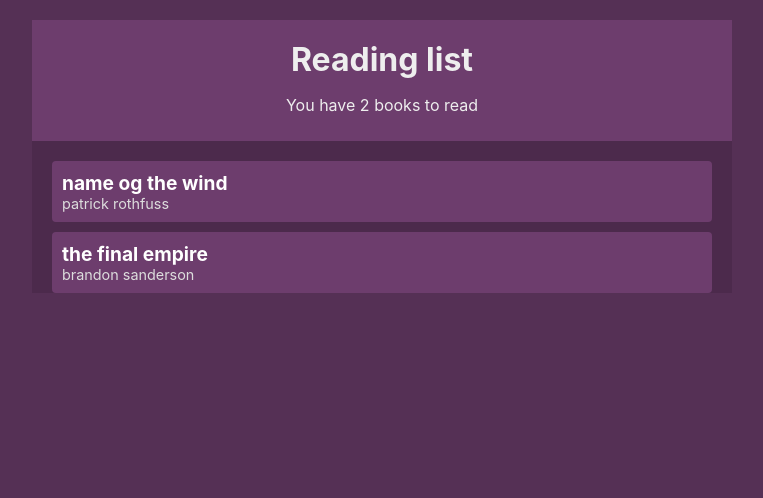
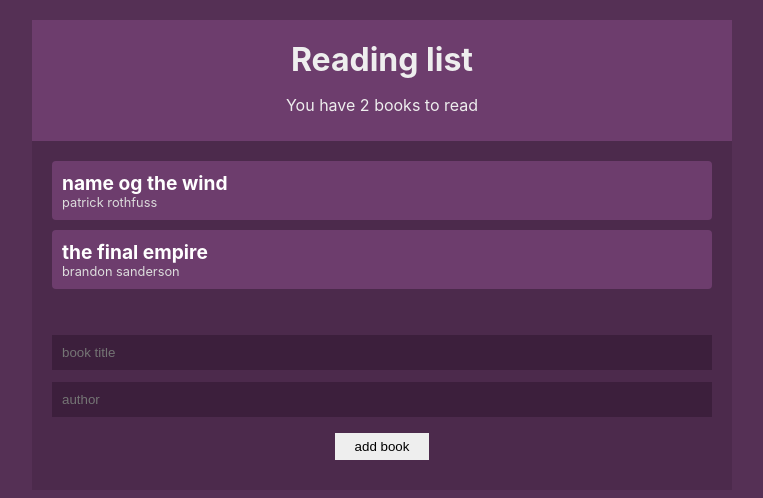
Before and after one commit to frankie303/books-to-read, a React (Create React App) app: page / in a window 1280 px wide. Shown: the top 498 px of the page, without its empty margins (258-1021 px from the left). Built offline with nearby package versions, Linux system fonts and the light colour scheme.

Commit message:
add BookForm

```diff
--- a/src/App.tsx
+++ b/src/App.tsx
@@ -2,6 +2,7 @@
 import { BookContextProvider } from './contexts/BookContext';
 import { Navbar } from './components/Navbar';
 import { BookList } from './components/BookList';
+import { NewBookForm } from './components/BookForm';
 
 function App() {
   return (
@@ -9,6 +10,7 @@
       <BookContextProvider>
         <Navbar />
         <BookList />
+        <NewBookForm />
       </BookContextProvider>
     </div>
   );
--- /dev/null
+++ b/src/components/BookForm.tsx
@@ -0,0 +1,38 @@
+import React, { useContext, useState } from 'react';
+import { BookContext } from '../contexts/BookContext';
+
+export const NewBookForm = () => {
+  const { addBook } = useContext(BookContext);
+
+  const [title, setTitle] = useState('');
+  const [author, setAuthor] = useState('');
+
+  const handleSubmit = (e: React.FormEvent) => {
+    e.preventDefault();
+    addBook(title, author);
+    setTitle('');
+    setAuthor('');
+  };
+
+  return (
+    <form onSubmit={handleSubmit}>
+      <input
+        type='text'
+        placeholder='book title'
+        value={title}
+        onChange={(e: React.ChangeEvent<HTMLInputElement>) =>
+          setTitle(e.target.value)
+        }
+        required
+      />
+      <input
+        type='text'
+        placeholder='author'
+        value={author}
+        onChange={e => setAuthor(e.target.value)}
+        required
+      />
+      <input type='submit' value='add book' />
+    </form>
+  );
+};
--- a/src/components/BookList.tsx
+++ b/src/components/BookList.tsx
@@ -1,11 +1,10 @@
-import { read } from 'fs';
 import React, { useContext } from 'react';
 import { BookContext } from '../contexts/BookContext';
 import { BookDetails } from './BookDetails';
 
 export const BookList = () => {
   const { books } = useContext(BookContext);
-  useContext(BookContext);
+
   return books.length ? (
     <div className='book-list'>
       <ul>
--- a/src/index.css
+++ b/src/index.css
@@ -22,7 +22,6 @@
 .navbar h1 {
   margin: 10px 0;
 }
-
 .book-list {
   margin: 20px;
 }
@@ -38,7 +37,7 @@
   margin: 10px 0;
 }
 .book-list li:hover {
-  opacity: 0.7;
+  opacity: 0.3;
   text-decoration: line-through;
 }
 .book-list .title {
@@ -47,10 +46,30 @@
   font-size: 1.2em;
 }
 .book-list .author {
-  font-size: 0.9em;
+  font-size: 0.8em;
   color: #ddd;
 }
 .empty {
   margin: 20px;
   text-align: center;
 }
+
+form {
+  padding: 20px;
+}
+input[type='text'] {
+  width: 100%;
+  padding: 10px;
+  box-sizing: border-box;
+  margin: 6px 0;
+  background: #3c1f3c;
+  color: #fff;
+  border: 0;
+}
+input[type='submit'] {
+  margin: 10px auto;
+  background: #eee;
+  border: 0;
+  padding: 6px 20px;
+  display: block;
+}
```
Also changed, not shown: 1 other file (tests, documents, lock files or other folders).
